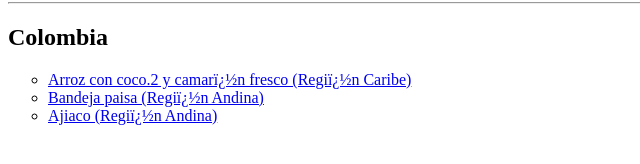
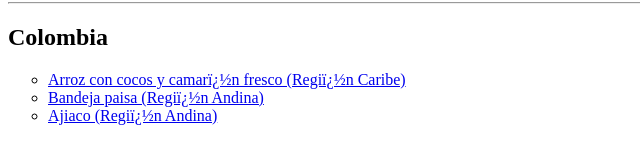
Before and after one commit to ianbeltran427/recetario, a plain HTML site: page recetas/index.html in a window 1280 px wide. Shown: the part 274-438 px from the top of the page, 0-640 px from the left. Drawn offline with Linux system fonts and the light colour scheme.

Commit message:
fix my user repo

```diff
--- a/recetas/index.html
+++ b/recetas/index.html
@@ -13,7 +13,7 @@
 <H2>Colombia</H2>
 <P>
 	<UL>
-		<LI type="circle"><A ID="enlace1" HREF="../recetas/Colombia/arroz_coco.html">Arroz con coco.2 y camar�n fresco (Regi�n Caribe)</A><BR></LI>
+		<LI type="circle"><A ID="enlace1" HREF="../recetas/Colombia/arroz_coco.html">Arroz con cocos y camar�n fresco (Regi�n Caribe)</A><BR></LI>
 		<LI type="circle"><A ID="enlace2" HREF="../recetas/Colombia/bandeja_paisa.html">Bandeja paisa (Regi�n Andina)</A><BR></LI>
 		<LI type="circle"><A ID="enlace3" HREF="../recetas/Colombia/ajiaco.html">Ajiaco (Regi�n Andina)</A><BR></LI>
 	</UL>
```
